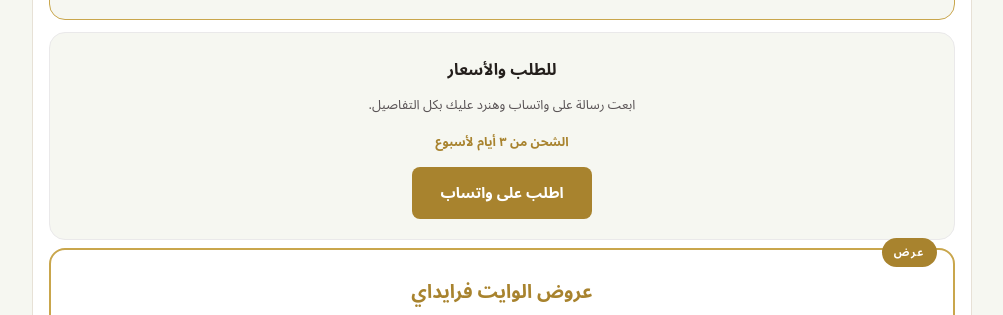
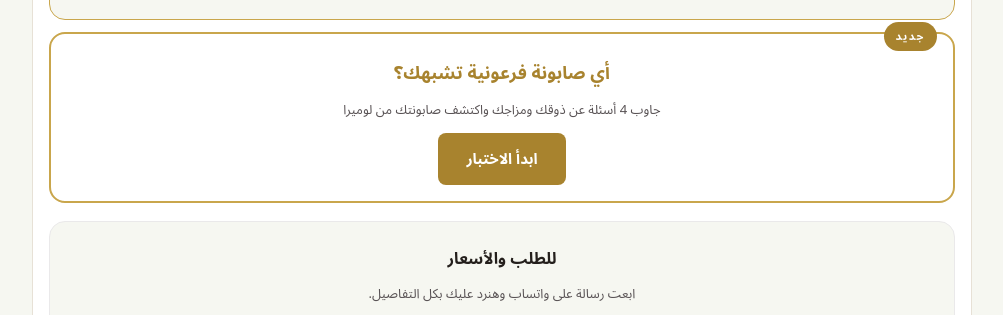
Before and after one commit to baselali422-cmd/lumiera, a plain HTML site: page index.html in a window 1280 px wide. Shown: the part 433-748 px from the top of the page, without its empty margins (138-1141 px from the left). Drawn offline with Linux system fonts and the light colour scheme.

Commit message:
Add quiz banner linking to quiz.html

```diff
--- a/index.html
+++ b/index.html
@@ -6,10 +6,37 @@
 <title>لوميرا | LUMIERA</title>
 <meta name="description" content="صابون طبيعي صناعة يدوية مصرية، بمكونات نباتية فاخرة. الطبيعة تلتقي بالفخامة." />
 <style>html,body{background:#f6f7f1;margin:0}</style>
+<style>
+.quiz-promo{position:relative;border:2px solid #c9a64c;border-radius:16px;background:#fff;padding:18px 14px 16px;margin:12px 0 18px;text-align:center}
+.lum-dark .quiz-promo{background:#241f14}
+.quiz-promo-badge{position:absolute;top:-12px;inset-inline-start:16px;background:#a8832e;color:#fff;font-size:11px;font-weight:700;letter-spacing:1.5px;padding:3px 12px;border-radius:999px}
+.quiz-promo-title{font-size:18px;font-weight:700;color:#a8832e;margin:2px 0 6px}
+.quiz-promo-text{color:#585254;font-size:13px;line-height:1.8;margin-bottom:4px}
+.lum-dark .quiz-promo-text{color:#c9b68a}
+.quiz-promo-btn{display:inline-block;background:#a8832e;color:#fff;border-radius:8px;padding:10px 28px;margin-top:8px;font-weight:600;font-size:15px;text-decoration:none}
+</style>
   <script type="module" crossorigin src="./assets/index-Bsr9x541.js"></script>
   <link rel="stylesheet" crossorigin href="./assets/index-NPimmlz0.css">
 </head>
 <body>
 <div id="root"></div>
+<script>
+(function(){
+  function insertQuizBanner(){
+    if(document.getElementById('quiz-promo')) return;
+    var hero=document.querySelector('.lum-hero');
+    if(!hero||!hero.parentNode) return;
+    var d=document.createElement('div');
+    d.className='quiz-promo'; d.id='quiz-promo';
+    d.innerHTML='<span class="quiz-promo-badge">\u062c\u062f\u064a\u062f</span><div class="quiz-promo-title">\u0623\u064a \u0635\u0627\u0628\u0648\u0646\u0629 \u0641\u0631\u0639\u0648\u0646\u064a\u0629 \u062a\u0634\u0628\u0647\u0643\u061f</div><div class="quiz-promo-text">\u062c\u0627\u0648\u0628 4 \u0623\u0633\u0626\u0644\u0629 \u0639\u0646 \u0630\u0648\u0642\u0643 \u0648\u0645\u0632\u0627\u062c\u0643 \u0648\u0627\u0643\u062a\u0634\u0641 \u0635\u0627\u0628\u0648\u0646\u062a\u0643 \u0645\u0646 \u0644\u0648\u0645\u064a\u0631\u0627</div><a class="quiz-promo-btn" href="./quiz.html">\u0627\u0628\u062f\u0623 \u0627\u0644\u0627\u062e\u062a\u0628\u0627\u0631</a>';
+    hero.parentNode.insertBefore(d, hero.nextSibling);
+  }
+  function start(){
+    insertQuizBanner();
+    new MutationObserver(insertQuizBanner).observe(document.body,{childList:true,subtree:true});
+  }
+  if(document.readyState==='loading') document.addEventListener('DOMContentLoaded',start); else start();
+})();
+</script>
 </body>
 </html>
```
